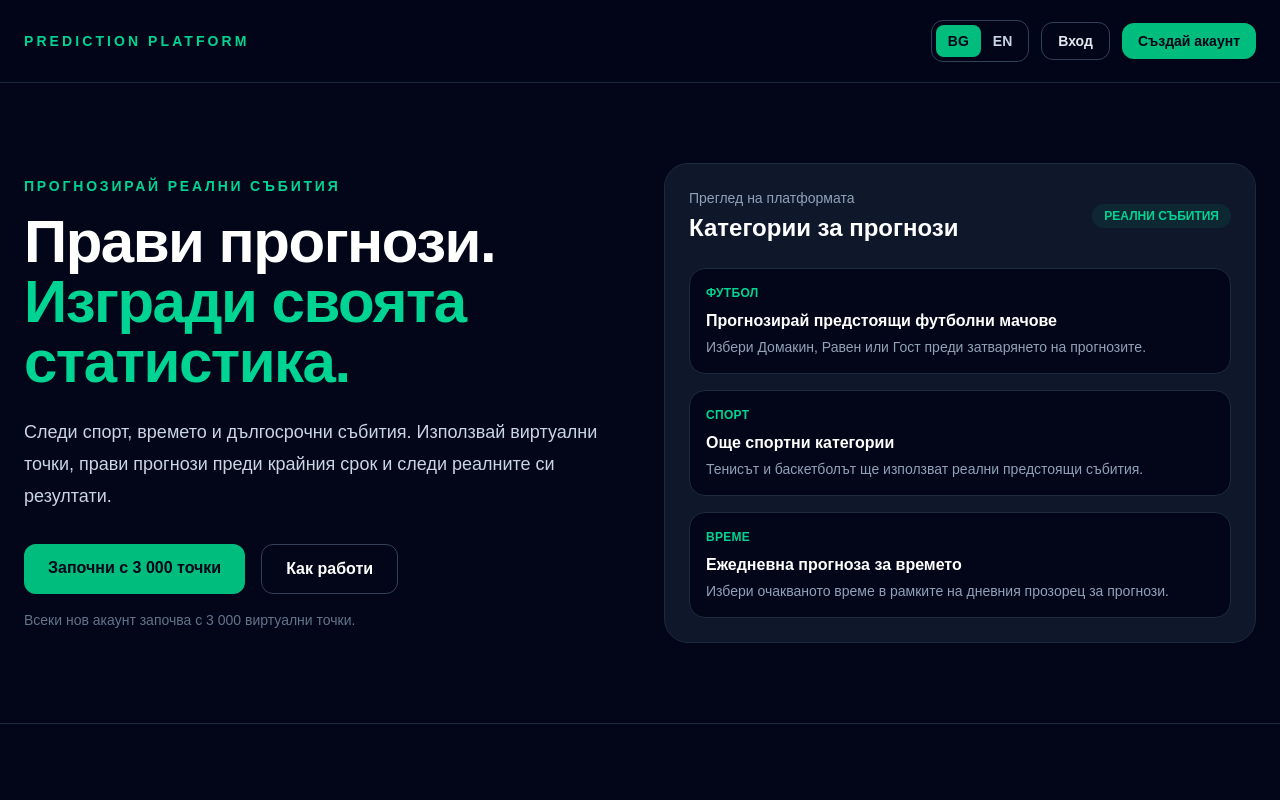
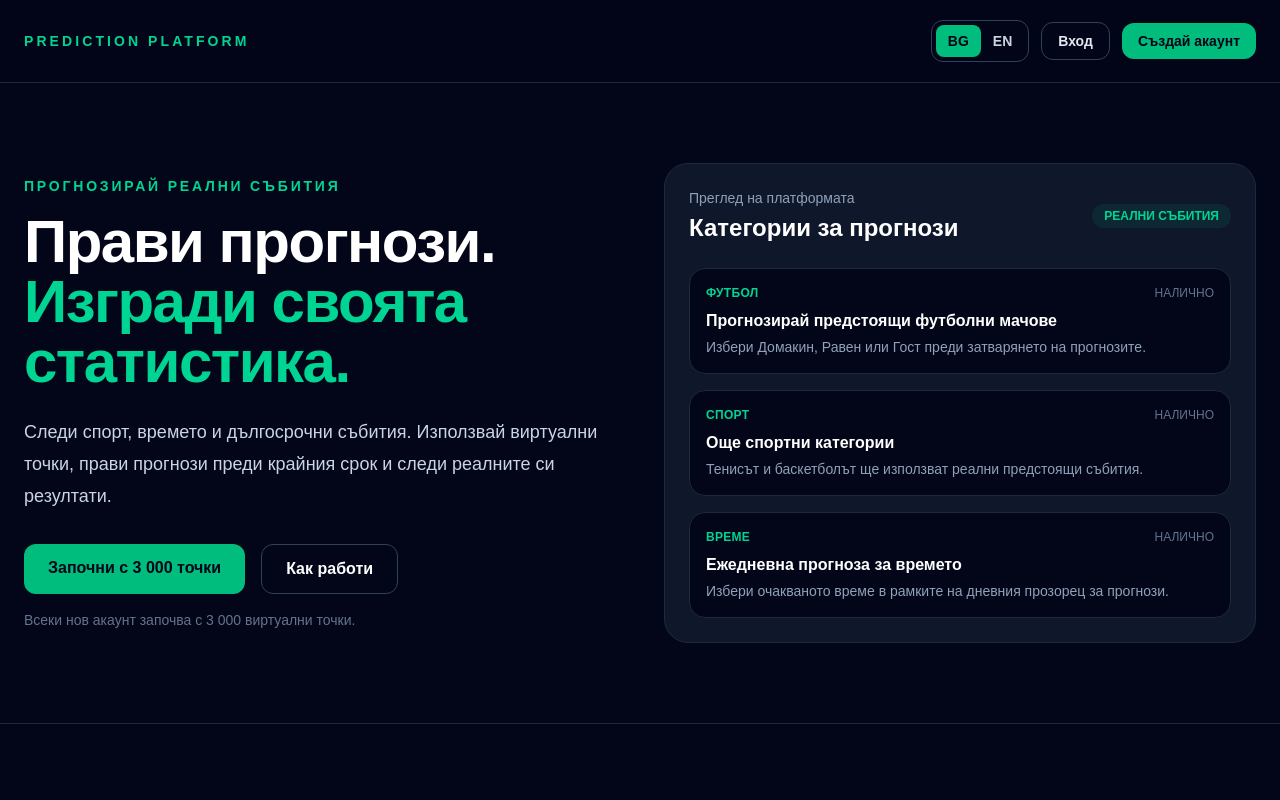
Before and after one commit to maikon79ss-dot/prediction-platform, a Next.js app: page / in a window 1280 px wide. Shown: the top 800 px of the page. Built offline with nearby package versions, Linux system fonts and the light colour scheme.

Commit message:
Fix homepage translation types

```diff
--- a/src/app/translations.ts
+++ b/src/app/translations.ts
@@ -20,6 +20,7 @@ export const translations = {
   label: "Platform overview",
   title: "Prediction categories",
   liveLater: "REAL EVENTS",
+  open: "AVAILABLE",
 
       football: "Football",
       footballTitle: "Predict upcoming football matches",
@@ -127,6 +128,7 @@ export const translations = {
   label: "Преглед на платформата",
   title: "Категории за прогнози",
   liveLater: "РЕАЛНИ СЪБИТИЯ",
+  open: "НАЛИЧНО",
 
       football: "Футбол",
       footballTitle: "Прогнозирай предстоящи футболни мачове",
```
Lines whose indentation alone changed are shown as unchanged.
